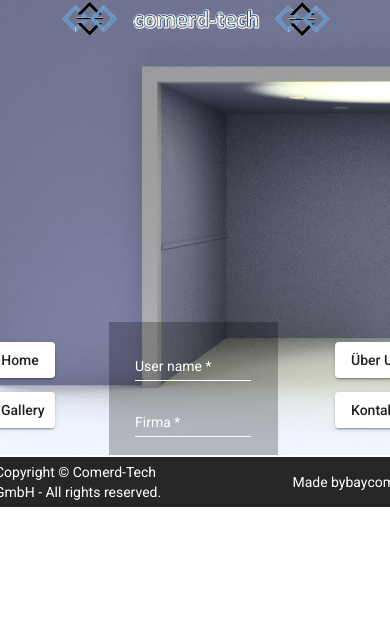
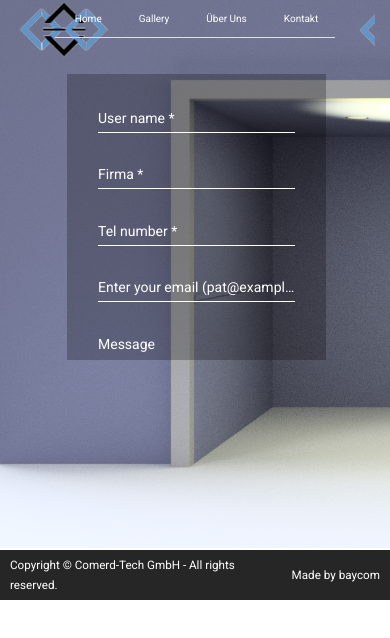
Before and after one commit to cryptolog-mathematician/testnew, an Angular app: page /kontakt in a window 390 px wide. Shown: the top 638 px of the page. Built offline with nearby package versions, Linux system fonts and the light colour scheme.

Commit message:
phone format first try

```diff
--- a/src/app/components/gallery/gallery.component.css
+++ b/src/app/components/gallery/gallery.component.css
@@ -14,3 +14,18 @@ img {
     height: 28.6vw;
     width: auto;
 }
+
+@media only screen and (max-width: 768px) {
+    .container-fluid {
+        width: 100%;
+        margin-top: 2%;
+    }
+    .container-md {
+        width: 100%;
+        margin-top: 0;
+    }
+    img {
+        height: 48vw;
+        width: 100%;
+    }
+}
--- a/src/app/components/kontakt/kontakt.component.css
+++ b/src/app/components/kontakt/kontakt.component.css
@@ -43,3 +43,13 @@ mat-form-field {
 ::ng-deep .mat-form-field-placeholder {
     color: white;
 }
+
+@media only screen and (max-width: 768px) {
+    .container-fluid {
+        width: 90%;
+        margin-top: 2%;
+    }
+    input {
+        font-size: small;
+    }
+}
--- a/src/app/components/nav-home/nav-home.component.css
+++ b/src/app/components/nav-home/nav-home.component.css
@@ -11,19 +11,17 @@
     background-size: cover;
 }
 
+.img-logo {
+    width: 70%;
+    margin: auto;
+}
+
 .container-lift {
-    width: 87%;
+    width: 89%;
     height: 38vw;
     overflow: hidden;
-    margin-top: 1.8vw;
+    margin-top: 1.7vw;
     margin-right: 2px;
-    /*
-    width: 89%;
-    height: 36vw;
-    overflow: hidden;
-    margin-top: 10vw;
-    margin-right: 2px;
-    */
 }
 
 #coloumn1 {
@@ -131,10 +129,12 @@
     display: flex;
     align-items: center;
     padding: 0 10px;
+    font-size: small;
 }
 
 a {
     color: white;
+    margin-left: 3px;
 }
 
 button {
@@ -142,3 +142,41 @@ button {
     outline: none;
     width: 80px;
 }
+
+.md-down {
+    display: none;
+}
+
+@media only screen and (max-width: 768px) {
+    .md-up {
+        display: none;
+    }
+    .md-down {
+        display: inherit;
+    }
+    .container-home {
+        height: 548px;
+    }
+    .container-lift {
+        width: 100%;
+        height: 100%;
+    }
+    .footer {
+        font-size: smaller;
+    }
+    .img-logo {
+        background: url("~/assets/images/comerdtechlogo2.png");
+        background-repeat: no-repeat;
+        /* Do not repeat the image */
+        background-size: cover;
+        width: 100%;
+        height: 60px;
+    }
+    .nav-link {
+        font-size: x-small;
+    }
+    .nav-link:hover {
+        background-color: rgba(256, 256, 256, .35);
+        color: black;
+    }
+}
--- a/src/app/components/nav-home/nav-home.component.html
+++ b/src/app/components/nav-home/nav-home.component.html
@@ -1,11 +1,12 @@
-<div class="container-md-fluid container-home">
-    <div class="container">
+<div class="container-fluid container-home">
+    <!--for md-->
+    <div class="container md-up">
         <div class="row">
-            <img class="img-fluid" style="width: 70%; margin: auto;" src="../assets/images/comerdtechlogo.png" alt="Responsive image">
+            <img class="img-fluid img-logo" src="../assets/images/comerdtechlogo.png" alt="Responsive image">
         </div>
     </div>
-    <div class="row">
-        <div class="col-2 align-self-center">
+    <div class="row md-up">
+        <div class="col-md-2 align-self-center">
             <div class="row justify-content-end">
                 <button mat-raised-button routerLink="/home">Home </button>
             </div>
@@ -13,7 +14,7 @@
                 <button mat-raised-button routerLink="/gallery" routerLinkActive="active">Gallery</button>
             </div>
         </div>
-        <div class="col-8">
+        <div class="col-md-8">
             <div class="row justify-content-center">
                 <div class="container-lift">
                     <router-outlet></router-outlet>
@@ -22,7 +23,7 @@
                 </div>
             </div>
         </div>
-        <div class="col-2 align-self-center">
+        <div class="col-md-2 align-self-center">
             <div class="row justify-content-start">
                 <button mat-raised-button routerLink="/ueber-uns">Über Uns</button>
             </div>
@@ -31,12 +32,45 @@
             </div>
         </div>
     </div>
+
+    <!--for sm -->
+    <div class="md-down">
+        <div class="row justify-content-center img-logo">
+            <div>
+                <div class="row justify-content-center">
+                    <ul class="nav nav-tabs">
+                        <li class="nav-item">
+                            <a class="nav-link" routerLink="/home">Home </a>
+                        </li>
+                        <li class="nav-item">
+                            <a class="nav-link" routerLink="/gallery">Gallery</a>
+                        </li>
+                        <li class="nav-item">
+                            <a class="nav-link" routerLink="/ueber-uns">Über Uns</a>
+                        </li>
+                        <li class="nav-item">
+                            <a class="nav-link" routerLink="/kontakt">Kontakt</a>
+                        </li>
+                    </ul>
+                </div>
+            </div>
+        </div>
+        <div class="container">
+            <div class="row justify-content-center">
+                <div class="container-lift">
+                    <router-outlet></router-outlet>
+                    <div id="coloumn1" class="g grid-50"></div>
+                    <div id="coloumn4" class="g grid-50"></div>
+                </div>
+            </div>
+        </div>
+    </div>
 </div>
-<div class="row footer">
-    <div class="col-6">
+<div class="footer">
+    <div class="col-8">
         <div class="row justify-content-start">Copyright © Comerd-Tech GmbH - All rights reserved. </div>
     </div>
-    <div class="col-6">
+    <div class="col-4">
         <div class="row justify-content-end">
             Made by <a href="https://www.baycom.ch">baycom</a>
         </div>
```
